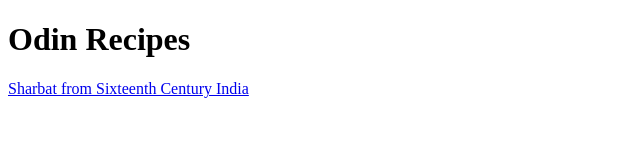
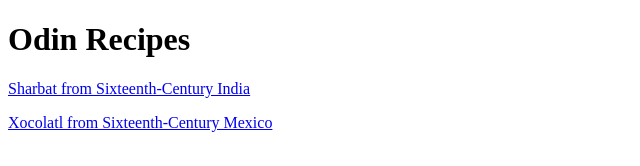
Before and after one commit to kiteen/odin-recipes, a plain HTML site: page index.html in a window 1280 px wide. Shown: the whole page, without its empty margins (0-640 px from the left). Drawn offline with Linux system fonts and the light colour scheme.

Commit message:
Add link for xocolatl.html to index.html

```diff
--- a/index.html
+++ b/index.html
@@ -7,6 +7,7 @@
 
     <body>
         <h1>Odin Recipes</h1>
-        <a href="recipes/sharbat.html">Sharbat from Sixteenth Century India</a>
+        <a href="recipes/sharbat.html">Sharbat from Sixteenth-Century India</a>
+        <p><a href="recipes/xocolatl.html">Xocolatl from Sixteenth-Century Mexico</a></p>
     </body>
 </html>
```
